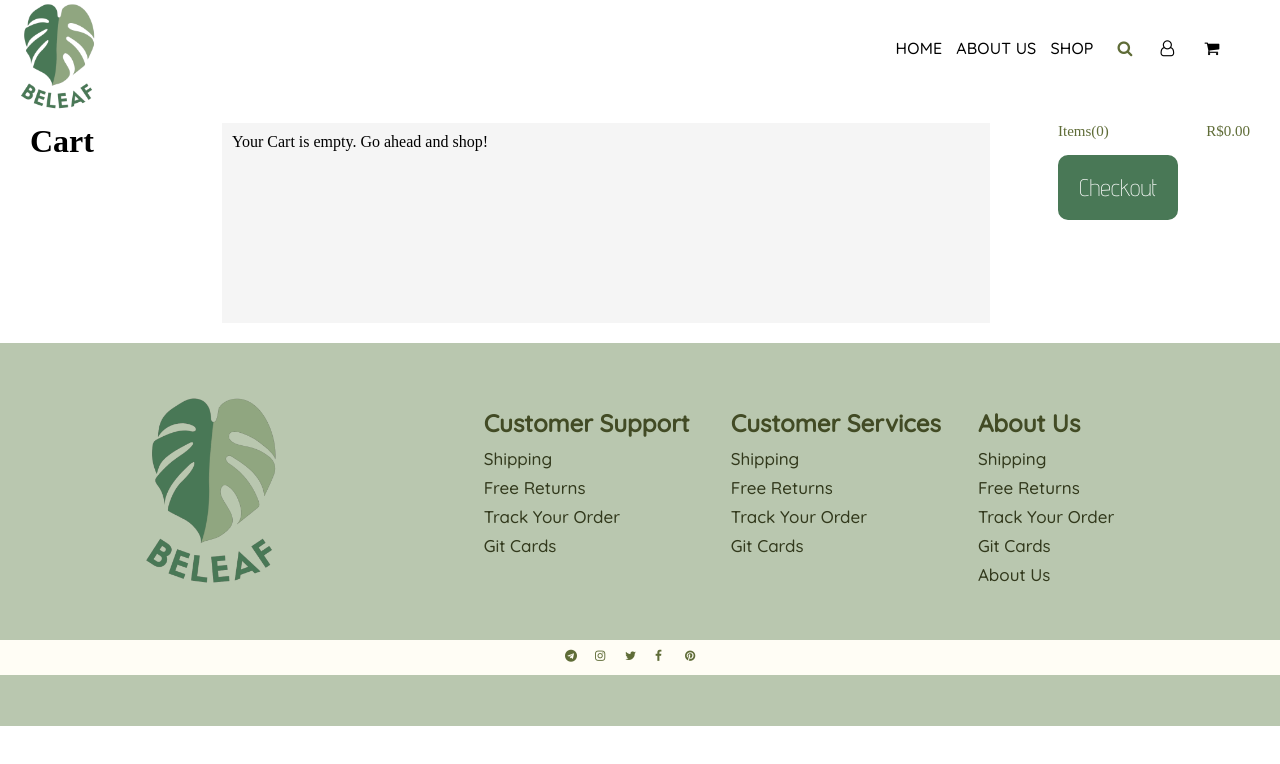
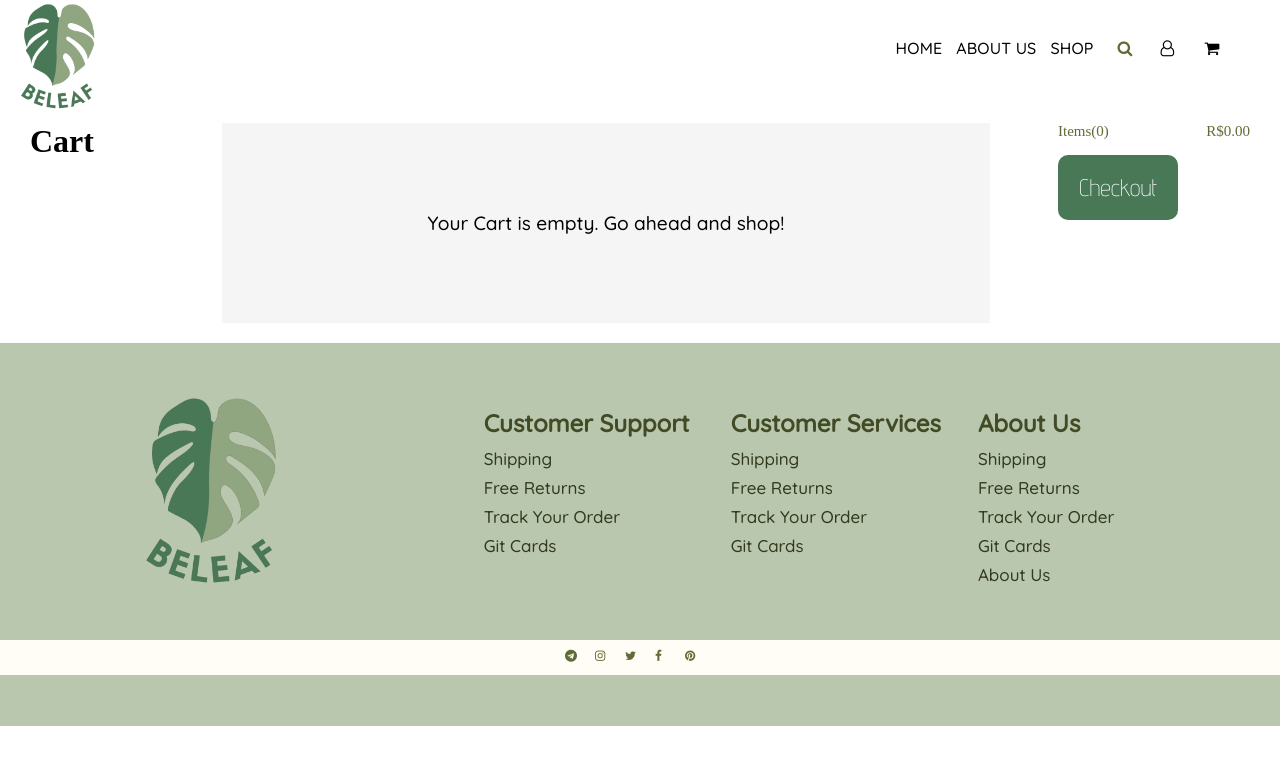
Before and after one commit to maju-degrandi/web-development---final-project, a React (Create React App) app: page /cart in a window 1280 px wide. Shown: the top 764 px of the page. Built offline with nearby package versions, Linux system fonts and the light colour scheme; the HTML template or start-up script is replaced by a standard one.

Commit message:
Fix empty item list

```diff
--- a/src/components/Cart/CartList.jsx
+++ b/src/components/Cart/CartList.jsx
@@ -15,7 +15,7 @@ export const CartList = ({ updateCart, cart, setCart, blocked}) => {
                         </ul>
                     ))
                     :
-                    <p>Your Cart is empty. Go ahead and shop!</p>
+                    <p className='empty'>Your Cart is empty. Go ahead and shop!</p>
 
                     :
 
--- a/src/styles/cart.css
+++ b/src/styles/cart.css
@@ -18,6 +18,11 @@
     align-items: center;
     justify-content: center;
 
+}
+
+.empty{
+    font-size: larger;
+    font-family: 'Quicksand', 'sans-serif';
 }
 
 .item-cover{
--- a/src/styles/checkout.css
+++ b/src/styles/checkout.css
@@ -33,6 +33,10 @@
 
 .checkout-items{
     min-height: 200px;
+    display: flex;
+    justify-content: center;
+    align-items: center;
+    flex-direction: column;
 }
 
 #checkout-main > * {
```
